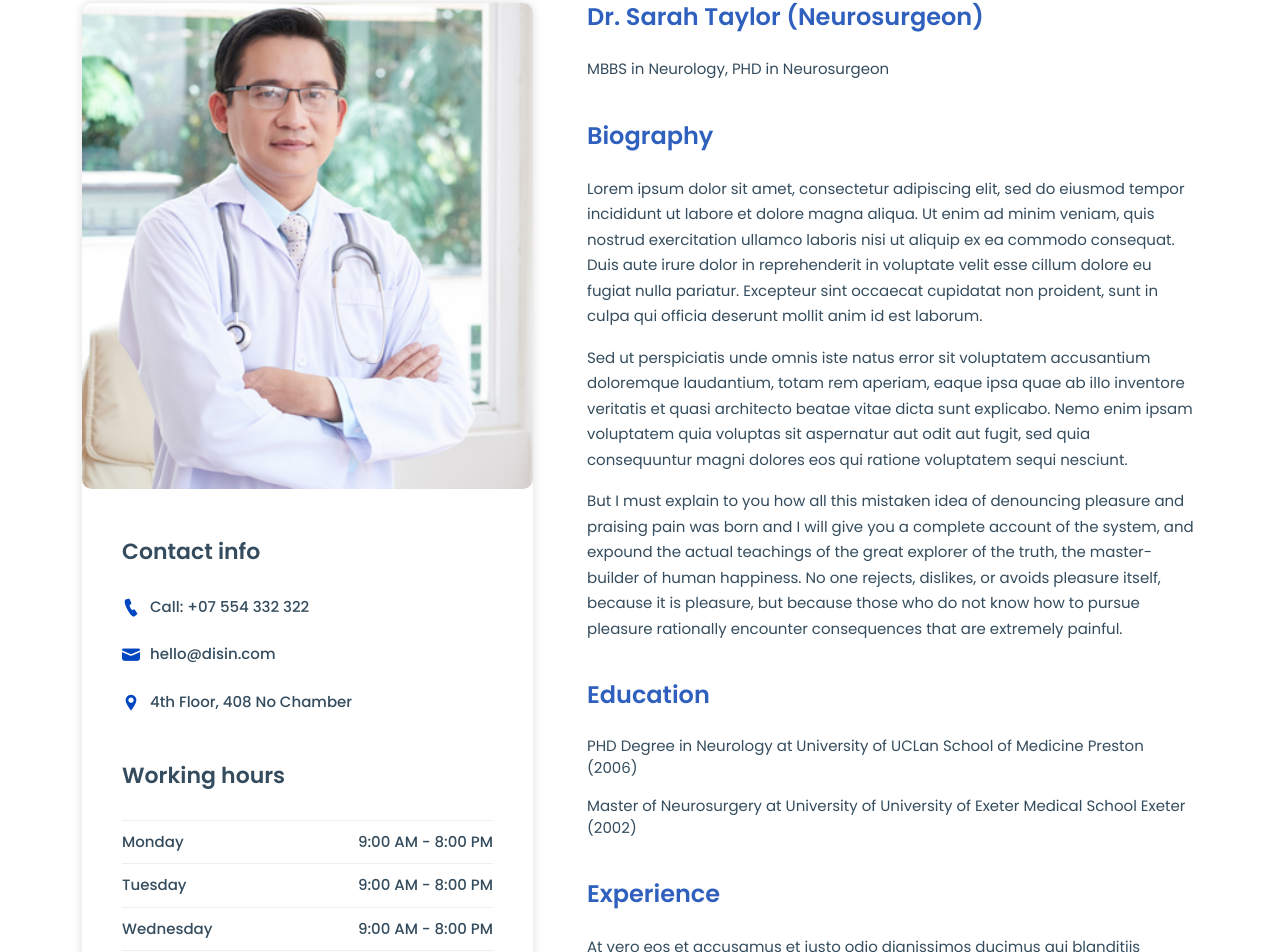
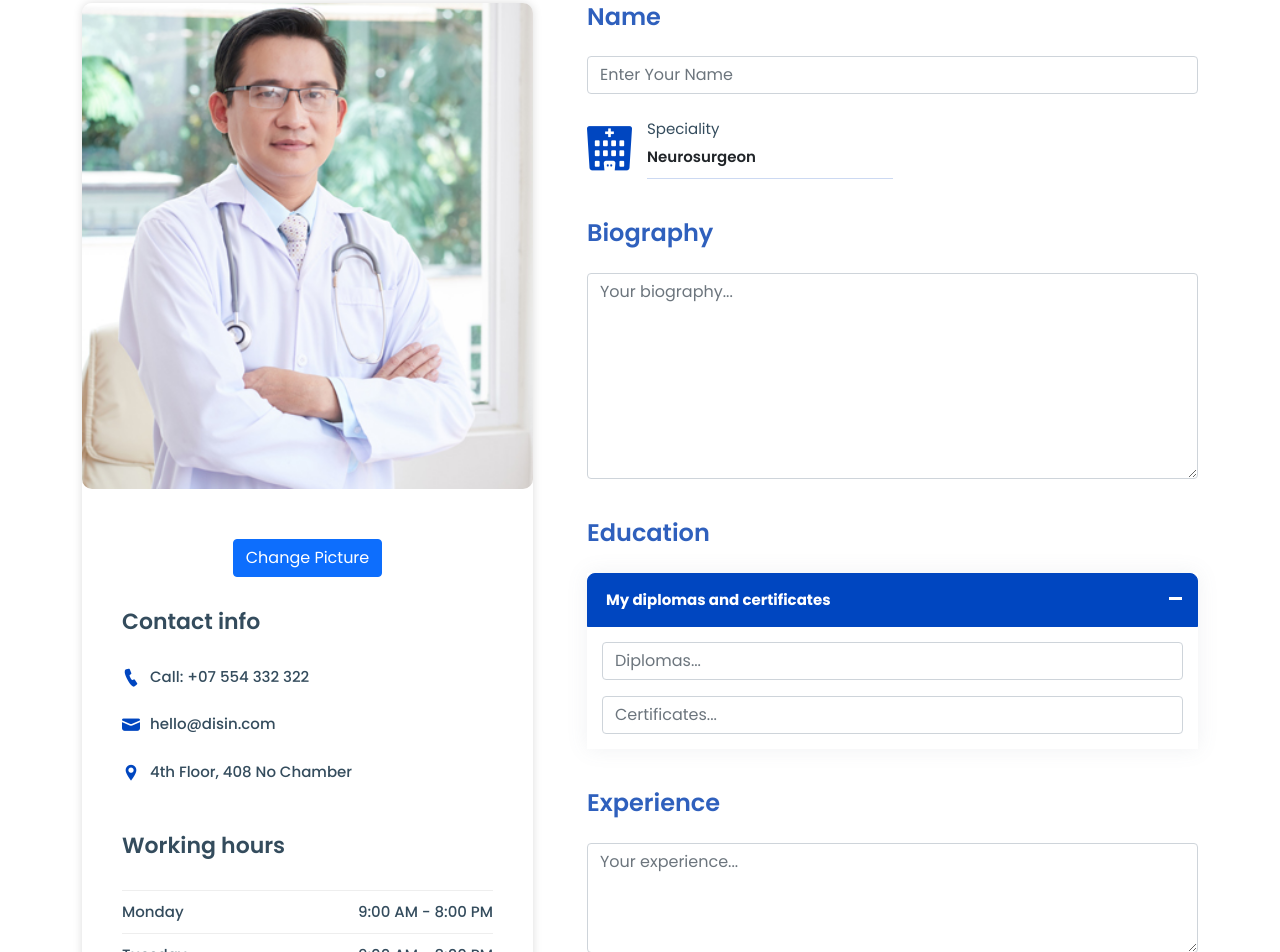
Before and after one commit to Symbiose-esprit/Smart-Care-Front, a Next.js app: page /client/doctor/doctor-details in a window 1280 px wide. Shown: the part 639-1591 px from the top of the page. Built offline with nearby package versions, Linux system fonts and the light colour scheme.

Commit message:
Updated profile

```diff
--- a/src/pages/client/doctor/doctor-details.js
+++ b/src/pages/client/doctor/doctor-details.js
@@ -1,11 +1,17 @@
-import React from 'react';
-import AppointmentFormTwo from '../../../components/Client/Common/AppointmentFormTwo';
-import PageBanner from '../../../components//Client/Common/PageBanner';
+import React from "react";
+import AppointmentFormTwo from "../../../components/Client/Common/AppointmentFormTwo";
+import PageBanner from "../../../components//Client/Common/PageBanner";
+import {
+  Accordion,
+  AccordionItem,
+  AccordionItemButton,
+  AccordionItemHeading,
+  AccordionItemPanel,
+} from "react-accessible-accordion";
 
 const DoctorDetails = () => {
   return (
     <>
-
       <PageBanner
         pageTitle="Dr. Sarah Taylor (Neurosurgeon)"
         homePageUrl="/"
@@ -19,7 +25,13 @@ const DoctorDetails = () => {
           <div className="row">
             <div className="col-lg-5">
               <div className="doctor-details-item doctor-details-left">
+
                 <img src="/images/doctors/doctor3.jpg" alt="Doctor" />
+                <div className="text-center mb-3">
+                  <button type="submit" className="btn btn-primary mb-3">
+                    Change Picture
+                  </button>
+                </div>
 
                 <div className="doctor-details-contact">
                   <h3>Contact info</h3>
@@ -44,10 +56,18 @@ const DoctorDetails = () => {
                   <div className="appointment-item-two-right">
                     <div className="appointment-item-content">
                       <ul>
-                                                <li>Monday <span>9:00 AM - 8:00 PM</span></li>
-                                                <li>Tuesday <span>9:00 AM - 8:00 PM</span></li>
-                                                <li>Wednesday <span>9:00 AM - 8:00 PM</span></li>
-                                                <li>Sunday <span>9:00 AM - 8:00 PM</span></li>
+                        <li>
+                          Monday <span>9:00 AM - 8:00 PM</span>
+                        </li>
+                        <li>
+                          Tuesday <span>9:00 AM - 8:00 PM</span>
+                        </li>
+                        <li>
+                          Wednesday <span>9:00 AM - 8:00 PM</span>
+                        </li>
+                        <li>
+                          Sunday <span>9:00 AM - 8:00 PM</span>
+                        </li>
                       </ul>
                     </div>
                   </div>
@@ -59,33 +79,75 @@ const DoctorDetails = () => {
               <div className="doctor-details-item">
                 <div className="doctor-details-right">
                   <div className="doctor-details-biography">
-                                        <h3>Dr. Sarah Taylor (Neurosurgeon)</h3>
-                                        <p>MBBS in Neurology, PHD in Neurosurgeon</p>
+                    <h3>Name</h3>
+                    <input
+                      type="text"
+                      className="form-control"
+                      placeholder="Enter Your Name"
+                    />
+                    <div className="col-sm-6 col-lg-6 mt-4">
+                      <div className="doctor-search-item">
+                        <div className="form-group">
+                          <i className="icofont-hospital"></i>
+                          <label>Speciality</label>
+                          <select className="form-control">
+                            <option>Neurosurgeon</option>
+                            <option>Cardiology</option>
+                            <option>Pathology</option>
+                            <option>Dental Care</option>
+                          </select>
+                        </div>
+                      </div>
+                    </div>
                   </div>
 
                   <div className="doctor-details-biography">
                     <h3>Biography</h3>
-
-                                        <p>Lorem ipsum dolor sit amet, consectetur adipiscing elit, sed do eiusmod tempor incididunt ut labore et dolore magna aliqua. Ut enim ad minim veniam, quis nostrud exercitation ullamco laboris nisi ut aliquip ex ea commodo consequat. Duis aute irure dolor in reprehenderit in voluptate velit esse cillum dolore eu fugiat nulla pariatur. Excepteur sint occaecat cupidatat non proident, sunt in culpa qui officia deserunt mollit anim id est laborum.</p>
-
-                                        <p>Sed ut perspiciatis unde omnis iste natus error sit voluptatem accusantium doloremque laudantium, totam rem aperiam, eaque ipsa quae ab illo inventore veritatis et quasi architecto beatae vitae dicta sunt explicabo. Nemo enim ipsam voluptatem quia voluptas sit aspernatur aut odit aut fugit, sed quia consequuntur magni dolores eos qui ratione voluptatem sequi nesciunt.</p>
-
-                                        <p>But I must explain to you how all this mistaken idea of denouncing pleasure and praising pain was born and I will give you a complete account of the system, and expound the actual teachings of the great explorer of the truth, the master-builder of human happiness. No one rejects, dislikes, or avoids pleasure itself, because it is pleasure, but because those who do not know how to pursue pleasure rationally encounter consequences that are extremely painful.</p>
+                    <div className="form-group">
+                      <textarea
+                        className="form-control"
+                        id="your_comments"
+                        rows="8"
+                        placeholder="Your biography..."
+                      ></textarea>
+                    </div>
 
                     <p></p>
                   </div>
 
                   <div className="doctor-details-biography">
                     <h3>Education</h3>
-                                        <ul>
-                                            <li>PHD Degree in Neurology at University of UCLan School of Medicine Preston (2006)</li>
-                                            <li>Master of Neurosurgery at University of University of Exeter Medical School Exeter (2002)</li>
-                                        </ul>
+                    <Accordion allowZeroExpanded preExpanded={["a"]}>
+                      <AccordionItem uuid="a">
+                        <AccordionItemHeading>
+                          <AccordionItemButton>
+                            <span>My diplomas and certificates</span>
+                          </AccordionItemButton>
+                        </AccordionItemHeading>
+                        <AccordionItemPanel>
+                          <input
+                            type="text"
+                            className="form-control"
+                            placeholder="Diplomas..."
+                          />
+                          <input
+                            type="text"
+                            className="form-control mt-3"
+                            placeholder="Certificates..."
+                          />
+                        </AccordionItemPanel>
+                      </AccordionItem>
+                    </Accordion>
                   </div>
 
                   <div className="doctor-details-biography">
                     <h3>Experience</h3>
-                                        <p>At vero eos et accusamus et iusto odio dignissimos ducimus qui blanditiis praesentium voluptatum deleniti atque corrupti quos dolores et quas molestias excepturi sint occaecati cupiditate non provident, similique sunt in culpa.</p>
+                    <textarea
+                        className="form-control"
+                        id="your_comments"
+                        rows="4"
+                        placeholder="Your experience..."
+                      ></textarea>
                   </div>
                 </div>
               </div>
@@ -97,9 +159,8 @@ const DoctorDetails = () => {
       <div className="pb-100">
         <AppointmentFormTwo />
       </div>
-
     </>
-    )
-}
+  );
+};
 
 export default DoctorDetails;
```
Lines whose indentation alone changed are shown as unchanged.
